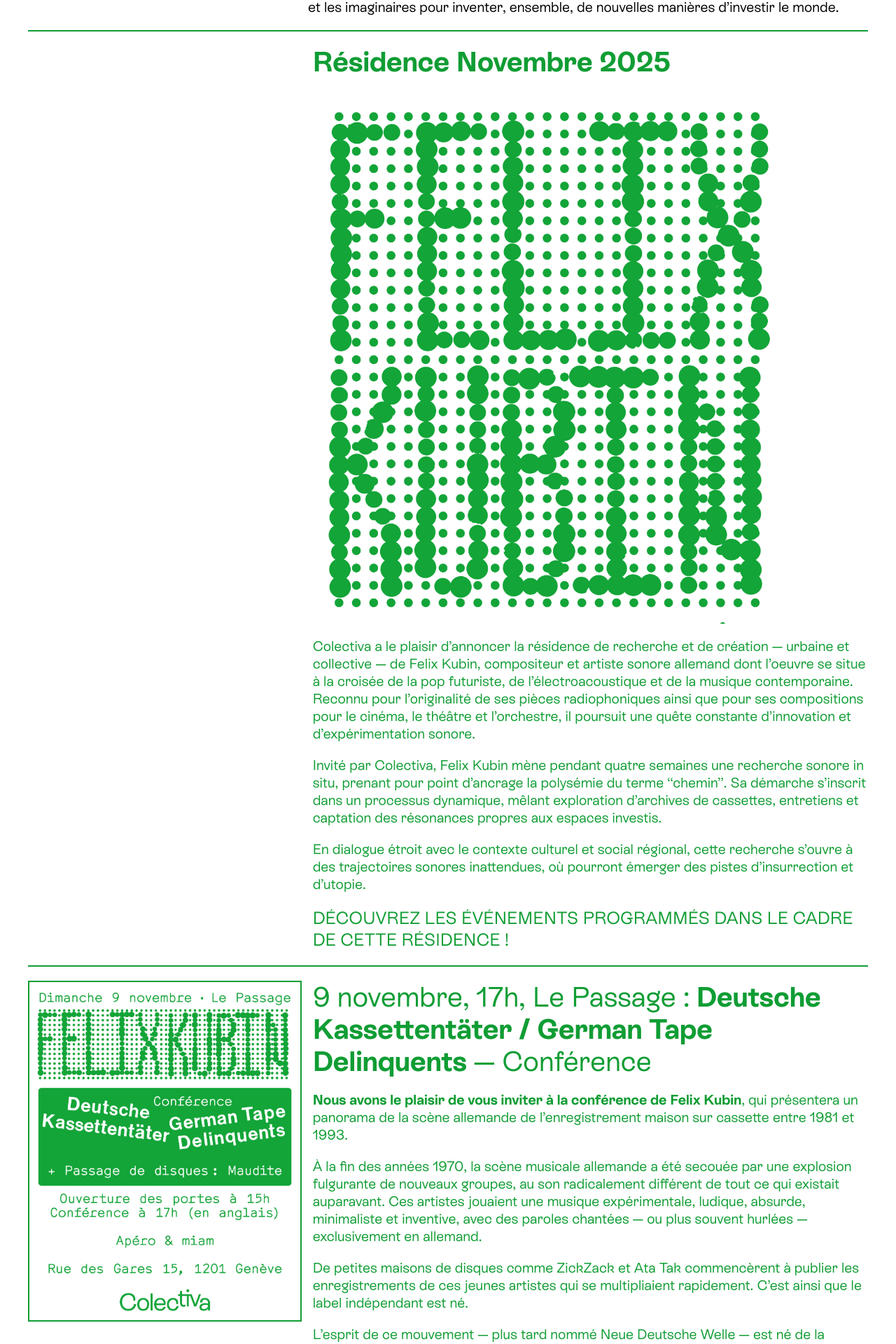
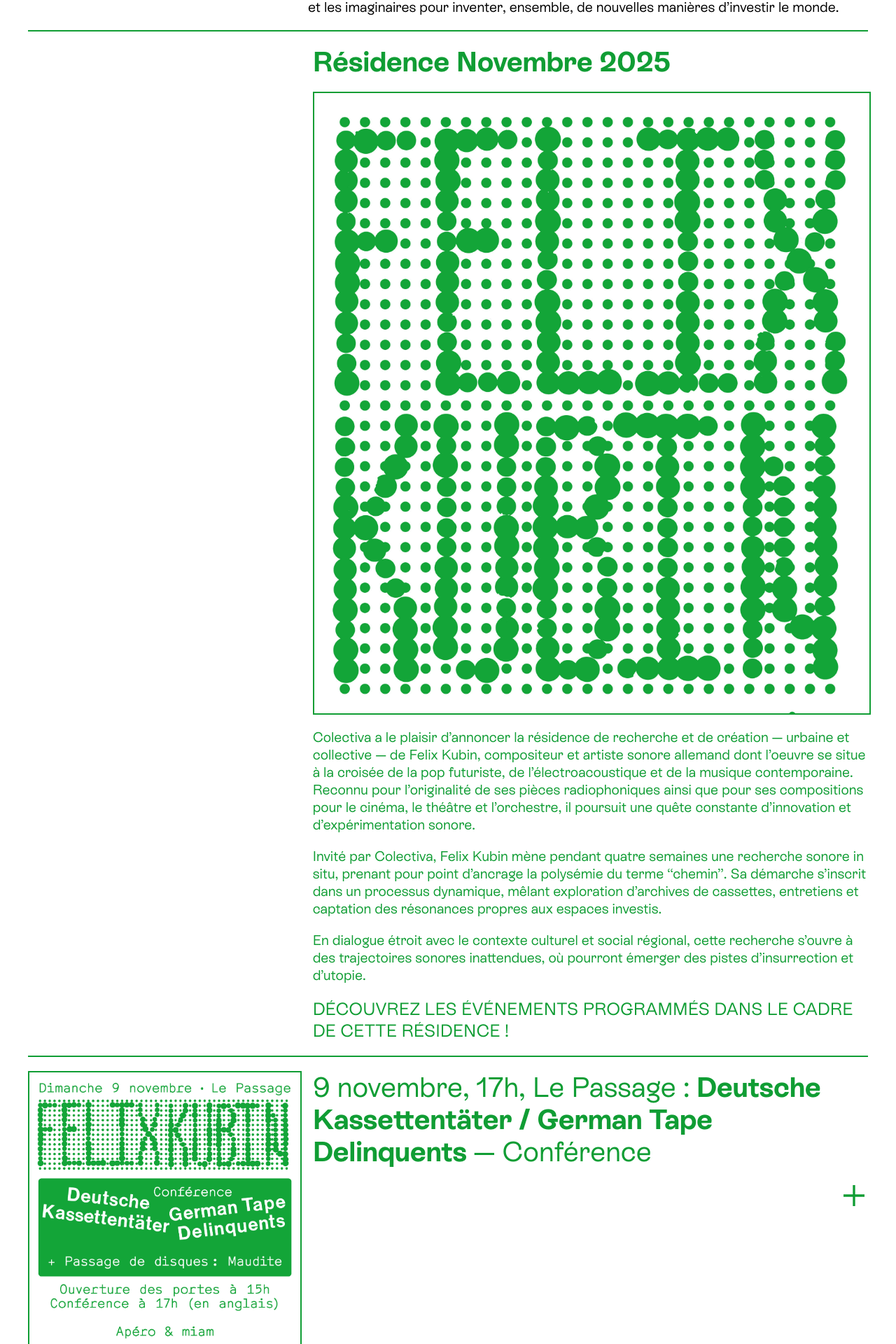
Before and after one commit to azertypow/colectiva.ch, a Nuxt app: page / in a window 1280 px wide. Shown: the part 837-2757 px from the top of the page at 70% size. Built offline with nearby package versions, Linux system fonts and the light colour scheme.

Commit message:
feat: add toggle

```diff
--- a/app/assets/components/AppProject.vue
+++ b/app/assets/components/AppProject.vue
@@ -4,7 +4,7 @@
     >
       <div class="v-app-project__aside">
         <img class="v-app-project__cover"
-             v-if="cover && has_toggle"
+             v-if="cover"
              :src="cover"
              :alt="`image de couverture de ${title}`"
         >
@@ -16,12 +16,30 @@
           {{ title }}
           <span v-if="type" style="font-weight: normal">— {{ type }}</span>
         </h2>
-        <img class="v-app-project__cover"
-             v-if="cover && !has_toggle"
+        <img class="v-app-project__content__cover"
+             v-if="cover"
              :src="cover"
              :alt="`image de couverture de ${title}`"
         >
-        <slot/>
+
+        <template v-if="isOpen && has_toggle">
+          <slot/>
+        </template>
+        <template v-else-if="!has_toggle">
+          <slot/>
+        </template>
+
+        <button class="v-app-project__content__toggle"
+                @click="isOpen = !isOpen"
+                v-if="has_toggle"
+        >
+          <svg v-if="isOpen"
+               xmlns="http://www.w3.org/2000/svg"
+               height="24px" viewBox="0 -960 960 960" width="24px" fill="#e3e3e3"><path d="M200-440v-80h560v80H200Z"/></svg>
+          <svg v-else
+               xmlns="http://www.w3.org/2000/svg"
+               height="24px" viewBox="0 -960 960 960" width="24px" fill="#e3e3e3"><path d="M440-120v-320H120v-80h320v-320h80v320h320v80H520v320h-80Z"/></svg>
+        </button>
       </div>
     </section>
 </template>
@@ -40,6 +58,9 @@
   has_toggle?: boolean
   cover?: string
 }>()
+
+const isOpen = ref(false)
+
 </script>
 
 
@@ -74,14 +95,10 @@
   object-fit: contain;
   object-position: left;
   margin-bottom: 1rem;
-
-  .v-app-project--has-toggle & {
-    position: sticky;
-    top: 1rem;
-    border: solid 2px #109d34;
-    margin-top: 1rem;
-    max-height: none;
-  }
+  position: sticky;
+  top: 1rem;
+  border: solid 2px #109d34;
+  margin-top: 1rem;
 }
 
 .v-app-project__content {
@@ -93,4 +110,61 @@
   }
 }
 
+.v-app-project__content__cover {
+  display: block;
+  height: auto;
+  width: 100%;
+  object-fit: contain;
+  object-position: left;
+  margin-bottom: 1rem;
+  border: solid 2px #109d34;
+}
+
+.v-app-project__content__toggle {
+  all: unset;
+  cursor: pointer;
+  display: flex;
+  width: 100%;
+  justify-content: flex-end;
+
+  svg {
+    fill: #109d34;
+    height: 2rem;
+    width: auto;
+  }
+}
+
+
+
+/**
+images cover
+ */
+.v-app-project__cover {
+    display: none;
+  @media (max-width: 1000px) {
+  display: block;
+  }
+}
+.v-app-project__content__cover {
+    display: block;
+  @media (max-width: 1000px) {
+  display: none;
+  }
+}
+.v-app-project--has-toggle {
+  .v-app-project__cover {
+      display: block;
+    @media (max-width: 1000px) {
+    display: none;
+    }
+  }
+
+  .v-app-project__content__cover {
+      display: none;
+    @media (max-width: 1000px) {
+    display: block;
+    }
+  }
+}
+
 </style>
```
